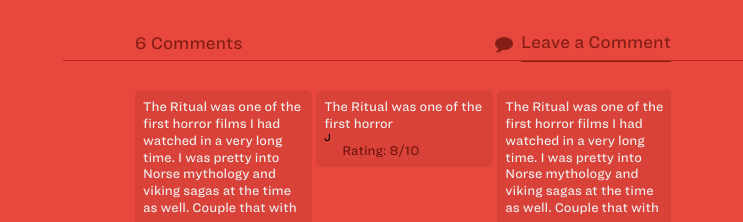
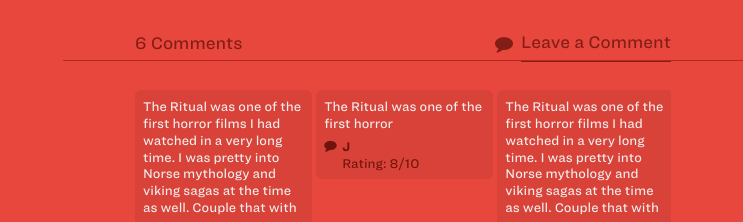
Before and after one commit to chaeee96/horror, a plain HTML site: page index.html in a window 1280 px wide. Shown: the part 1020-1242 px from the top of the page, without its empty margins (537-1280 px from the left). Drawn offline with nearby package versions, Linux system fonts and the light colour scheme.

Commit message:
committt

```diff
--- a/index.html
+++ b/index.html
@@ -283,7 +283,7 @@
                             <p class="right-cont--commentsBody">
                               The Ritual was one of the first horror
                             </p>
-                            <span class="right-cont--commentsWritere">J</span>
+                            <span class="right-cont--commentsWriter">J</span>
                             <span class="right-cont--commentsRating"
                               >Rating: 8/10</span
                             >
```
